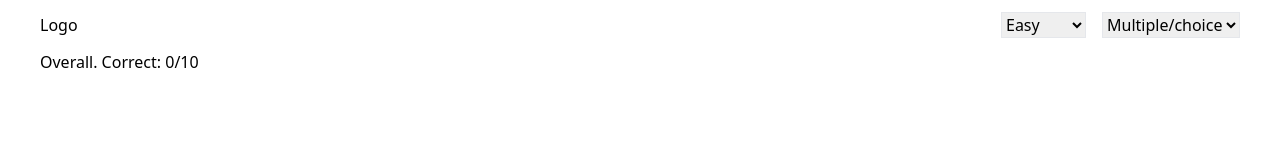
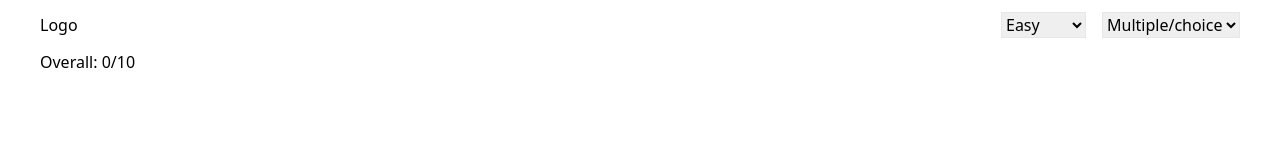
Before and after one commit to amiryusupov/Quiz-app, a Next.js app: page /result in a window 1280 px wide. Shown: the top 160 px of the page. Built offline with nearby package versions, Linux system fonts and the light colour scheme.

Commit message:
bugs fixed

```diff
--- a/src/pages/result.jsx
+++ b/src/pages/result.jsx
@@ -12,7 +12,7 @@ function Result() {
   return (
     <Page>
       <div className="container">
-        <span>Overall. Correct: {overall.True ? overall.True : "0"}/{quizLength+1}</span>
+        <span>Overall: {overall.True ? overall.True : "0"}/{quizLength+1}</span>
         {
           quizList.map((item, index) => (
             <div key={index}>
```
